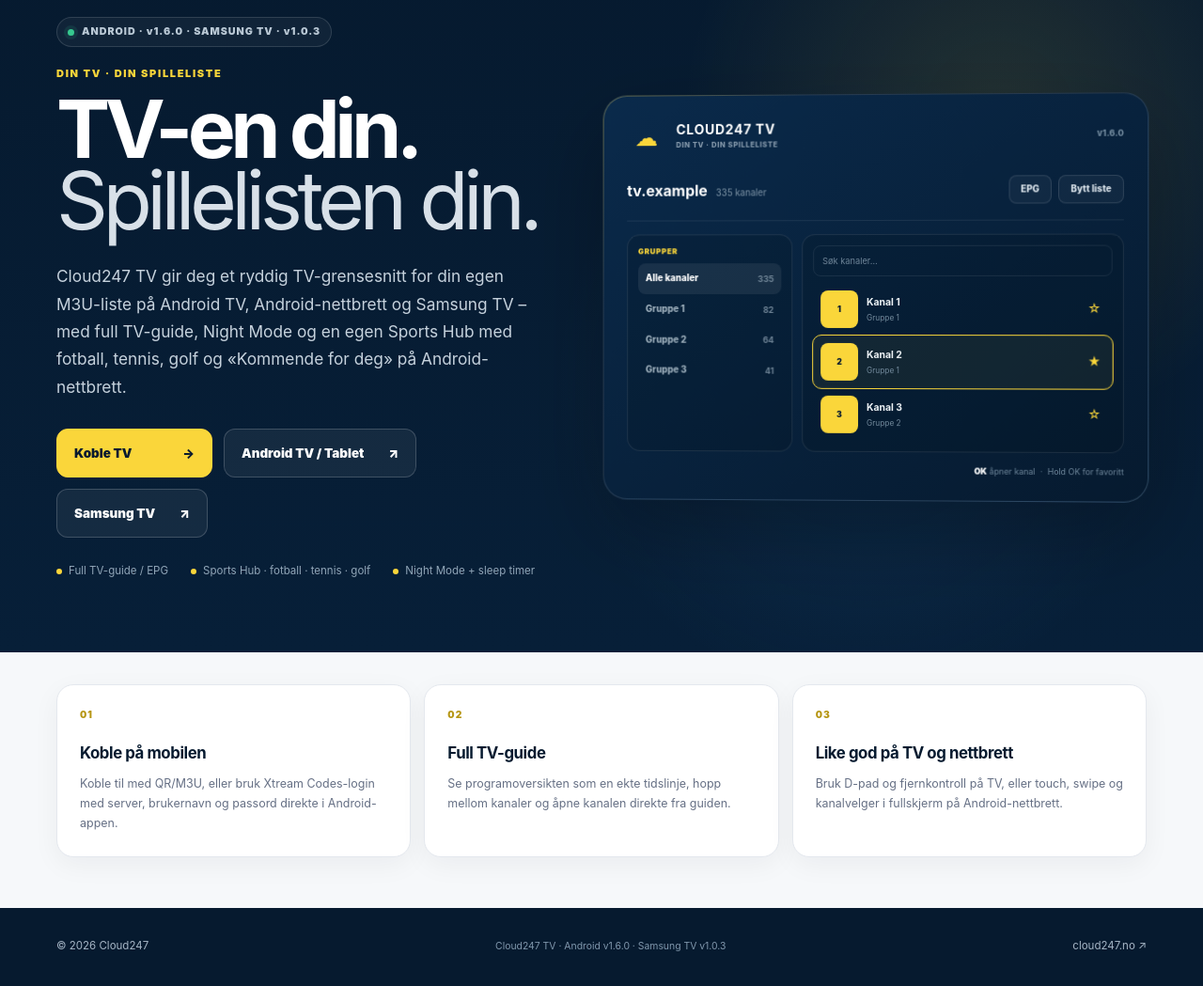
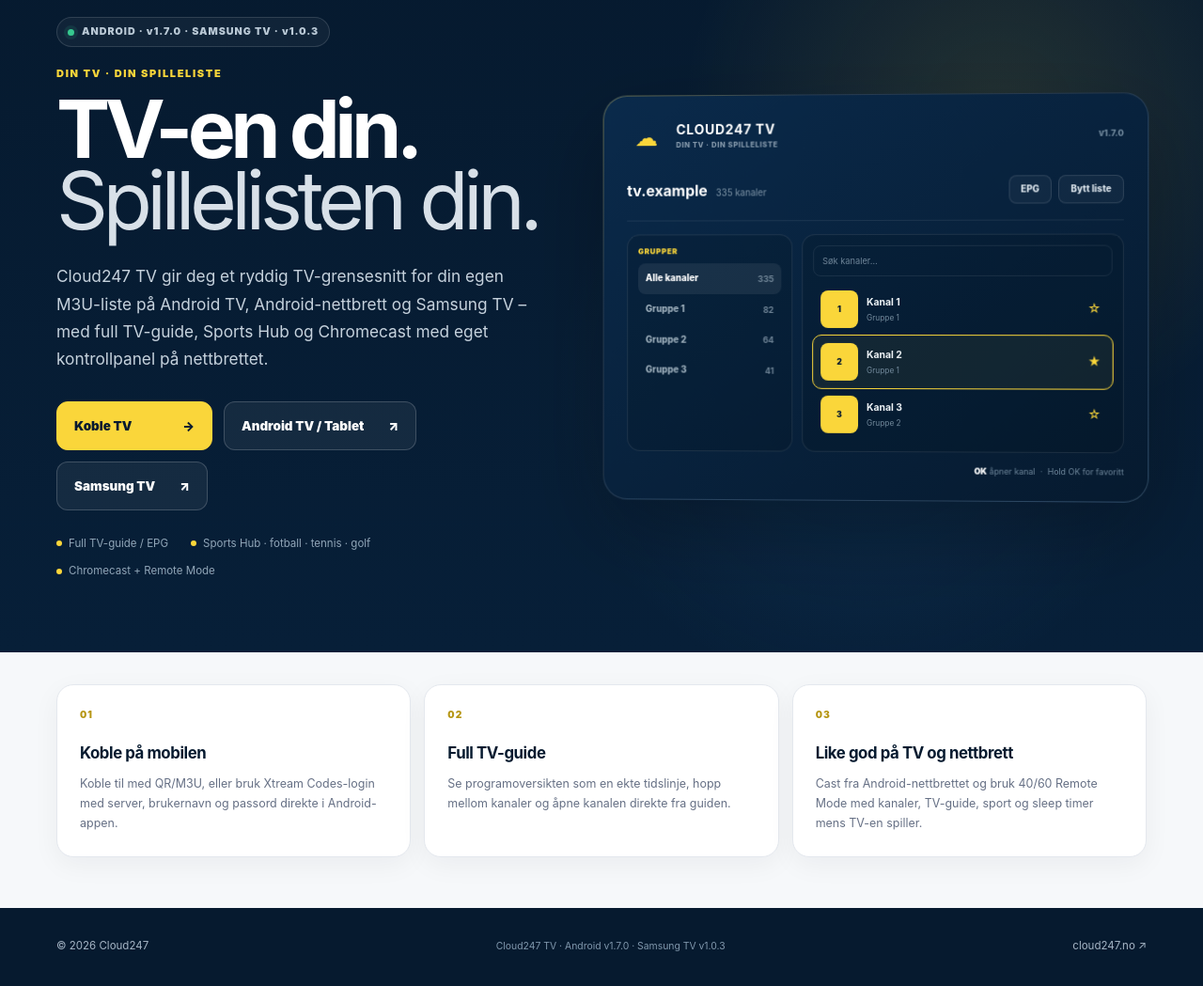
Before and after one commit to cloud247-hub/Cloud-247-TV, a plain HTML site: page index.html in a window 1280 px wide. Shown: the part 260-1309 px from the top of the page at 94% size. Drawn offline with Linux system fonts and the light colour scheme.

Commit message:
Refresh Android v1.7.0 Chromecast UI and website

```diff
--- a/android-tv/app/src/main/res/layout/activity_main.xml
+++ b/android-tv/app/src/main/res/layout/activity_main.xml
@@ -56,7 +56,7 @@
         <TextView
             android:layout_width="wrap_content"
             android:layout_height="wrap_content"
-            android:text="v1.6.0"
+            android:text="v1.7.0"
             android:textColor="@color/muted"
             android:textSize="13sp"
             android:textStyle="bold" />
--- a/app.js
+++ b/app.js
@@ -10,17 +10,17 @@
       navAndroid: 'Android TV',
       navSamsung: 'Samsung TV',
       navPair: 'Koble TV',
-      nativeApp: 'ANDROID · v1.6.0 · SAMSUNG TV · v1.0.3',
+      nativeApp: 'ANDROID · v1.7.0 · SAMSUNG TV · v1.0.3',
       eyebrowNew: 'DIN TV · DIN SPILLELISTE',
       heroNew1: 'TV-en din.',
       heroNew2: 'Spillelisten din.',
-      leadNew: 'Cloud247 TV gir deg et ryddig TV-grensesnitt for din egen M3U-liste på Android TV, Android-nettbrett og Samsung TV – med full TV-guide, Night Mode og en egen Sports Hub med fotball, tennis, golf og «Kommende for deg» på Android-nettbrett.',
+      leadNew: 'Cloud247 TV gir deg et ryddig TV-grensesnitt for din egen M3U-liste på Android TV, Android-nettbrett og Samsung TV – med full TV-guide, Sports Hub og Chromecast med eget kontrollpanel på nettbrettet.',
       pairTv: 'Koble TV',
       downloadAndroid: 'Android TV / Tablet',
       downloadSamsung: 'Samsung TV',
       pointDirect: 'Full TV-guide / EPG',
       pointQr: 'Sports Hub · fotball · tennis · golf',
-      pointLocal: 'Night Mode + sleep timer',
+      pointLocal: 'Chromecast + Remote Mode',
       previewSub: 'DIN TV · DIN SPILLELISTE',
       channelsWord: 'kanaler',
       replace: 'Bytt liste',
@@ -40,23 +40,23 @@
       benefit2Title: 'Full TV-guide',
       benefit2Text: 'Se programoversikten som en ekte tidslinje, hopp mellom kanaler og åpne kanalen direkte fra guiden.',
       benefit3Title: 'Like god på TV og nettbrett',
-      benefit3Text: 'Bruk D-pad og fjernkontroll på TV, eller touch, swipe og kanalvelger i fullskjerm på Android-nettbrett.'
+      benefit3Text: 'Cast fra Android-nettbrettet og bruk 40/60 Remote Mode med kanaler, TV-guide, sport og sleep timer mens TV-en spiller.'
     },
     en: {
       navAndroid: 'Android TV',
       navSamsung: 'Samsung TV',
       navPair: 'Pair TV',
-      nativeApp: 'ANDROID · v1.6.0 · SAMSUNG TV · v1.0.3',
+      nativeApp: 'ANDROID · v1.7.0 · SAMSUNG TV · v1.0.3',
       eyebrowNew: 'YOUR TV · YOUR PLAYLIST',
       heroNew1: 'Your TV.',
       heroNew2: 'Your playlist.',
-      leadNew: 'Cloud247 TV gives you a clean TV interface for your own M3U playlist on Android TV, Android tablets and Samsung TV, with a full TV guide, Night Mode and a dedicated Sports Hub for football, tennis, golf and personalized upcoming events.',
+      leadNew: 'Cloud247 TV gives you a clean TV interface for your own M3U playlist on Android TV, Android tablets and Samsung TV, with a full TV guide, Sports Hub and Chromecast with a dedicated tablet control panel.',
       pairTv: 'Pair TV',
       downloadAndroid: 'Android TV / Tablet',
       downloadSamsung: 'Samsung TV',
       pointDirect: 'Full TV guide / EPG',
       pointQr: 'Sports Hub · football · tennis · golf',
-      pointLocal: 'Night Mode + sleep timer',
+      pointLocal: 'Chromecast + Remote Mode',
       previewSub: 'YOUR TV · YOUR PLAYLIST',
       channelsWord: 'channels',
       replace: 'Replace list',
@@ -76,7 +76,7 @@
       benefit2Title: 'Full TV guide',
       benefit2Text: 'Browse programmes on a real timeline, move between channels and open a channel directly from the guide.',
       benefit3Title: 'Great on TV and tablet',
-      benefit3Text: 'Use D-pad and remote control on TV, or touch, swipe and the fullscreen channel selector on Android tablets.'
+      benefit3Text: 'Cast from an Android tablet and use the 40/60 Remote Mode for channels, TV guide, sports and sleep timer while the TV keeps playing.'
     }
   };
 
--- a/index.html
+++ b/index.html
@@ -8,7 +8,7 @@
   <title>Cloud247 TV – Android TV og Samsung TV for din egen spilleliste</title>
   <link rel="icon" href="assets/favicon.svg" type="image/svg+xml">
   <link rel="stylesheet" href="styles.css?v=2.0.0">
-  <script defer src="app.js?v=1.6.0"></script>
+  <script defer src="app.js?v=1.7.0"></script>
 </head>
 <body>
   <a class="skip-link" href="#main">Hopp til innhold</a>
@@ -39,24 +39,24 @@
       <section id="tv-apps" class="product-hero">
         <div class="shell product-hero-grid">
           <div class="product-copy">
-            <div class="version-pill"><span></span><span data-i18n="nativeApp">ANDROID · v1.6.0 · SAMSUNG TV · v1.0.3</span></div>
+            <div class="version-pill"><span></span><span data-i18n="nativeApp">ANDROID · v1.7.0 · SAMSUNG TV · v1.0.3</span></div>
             <p class="eyebrow" data-i18n="eyebrowNew">DIN TV · DIN SPILLELISTE</p>
             <h1>
               <span data-i18n="heroNew1">TV-en din.</span><br>
               <span class="hero-soft" data-i18n="heroNew2">Spillelisten din.</span>
             </h1>
-            <p class="lead" data-i18n="leadNew">Cloud247 TV gir deg et ryddig TV-grensesnitt for din egen M3U-liste på Android TV, Android-nettbrett og Samsung TV – med full TV-guide, Night Mode og en egen Sports Hub med fotball, tennis, golf og «Kommende for deg» på Android-nettbrett.</p>
+            <p class="lead" data-i18n="leadNew">Cloud247 TV gir deg et ryddig TV-grensesnitt for din egen M3U-liste på Android TV, Android-nettbrett og Samsung TV – med full TV-guide, Sports Hub og Chromecast med eget kontrollpanel på nettbrettet.</p>
 
             <div class="hero-actions">
               <a class="primary-link" href="/link/"><span data-i18n="pairTv">Koble TV</span><span aria-hidden="true">→</span></a>
-              <a class="secondary-link" href="https://github.com/cloud247-hub/Cloud-247-TV/releases/tag/android-tv-v1.6.0" target="_blank" rel="noopener"><span data-i18n="downloadAndroid">Android TV / Tablet</span><span aria-hidden="true">↗</span></a>
+              <a class="secondary-link" href="https://github.com/cloud247-hub/Cloud-247-TV/releases/tag/android-tv-v1.7.0" target="_blank" rel="noopener"><span data-i18n="downloadAndroid">Android TV / Tablet</span><span aria-hidden="true">↗</span></a>
               <a class="secondary-link" href="https://github.com/cloud247-hub/Cloud-247-TV/releases/tag/tizen-tv-v1.0.3" target="_blank" rel="noopener"><span data-i18n="downloadSamsung">Samsung TV</span><span aria-hidden="true">↗</span></a>
             </div>
 
             <div class="hero-points" aria-label="Funksjoner">
               <span><i></i><span data-i18n="pointDirect">Full TV-guide / EPG</span></span>
               <span><i></i><span data-i18n="pointQr">Sports Hub · fotball · tennis · golf</span></span>
-              <span><i></i><span data-i18n="pointLocal">Night Mode + sleep timer</span></span>
+              <span><i></i><span data-i18n="pointLocal">Chromecast + Remote Mode</span></span>
             </div>
           </div>
 
@@ -66,7 +66,7 @@
                 <div class="preview-mark" aria-hidden="true">☁</div>
                 <div><strong>CLOUD247 TV</strong><span data-i18n="previewSub">DIN TV · DIN SPILLELISTE</span></div>
               </div>
-              <span class="preview-version">v1.6.0</span>
+              <span class="preview-version">v1.7.0</span>
             </div>
 
             <div class="preview-meta">
@@ -111,7 +111,7 @@
           <article class="benefit-card">
             <span class="benefit-number">03</span>
             <h2 data-i18n="benefit3Title">Like god på TV og nettbrett</h2>
-            <p data-i18n="benefit3Text">Bruk D-pad og fjernkontroll på TV, eller touch, swipe og kanalvelger i fullskjerm på Android-nettbrett.</p>
+            <p data-i18n="benefit3Text">På Android-nettbrett kan du caste til Chromecast og bruke nettbrettet som kontrollpanel med Remote, Kanaler, TV-guide og Sport.</p>
           </article>
         </div>
       </section>
@@ -123,7 +123,7 @@
   <footer>
     <div class="shell footer-inner">
       <span>© 2026 Cloud247</span>
-      <span class="footer-version">Cloud247 TV · Android v1.6.0 · Samsung TV v1.0.3</span>
+      <span class="footer-version">Cloud247 TV · Android v1.7.0 · Samsung TV v1.0.3</span>
       <a href="https://cloud247.no/">cloud247.no ↗</a>
     </div>
   </footer>
```
